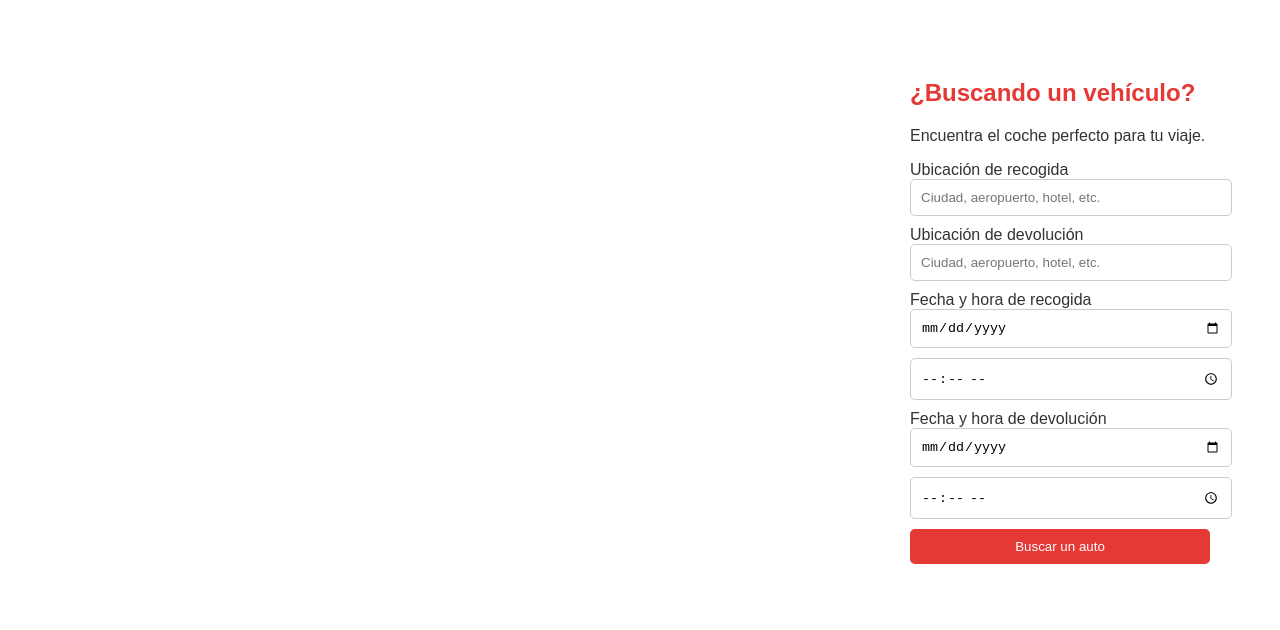
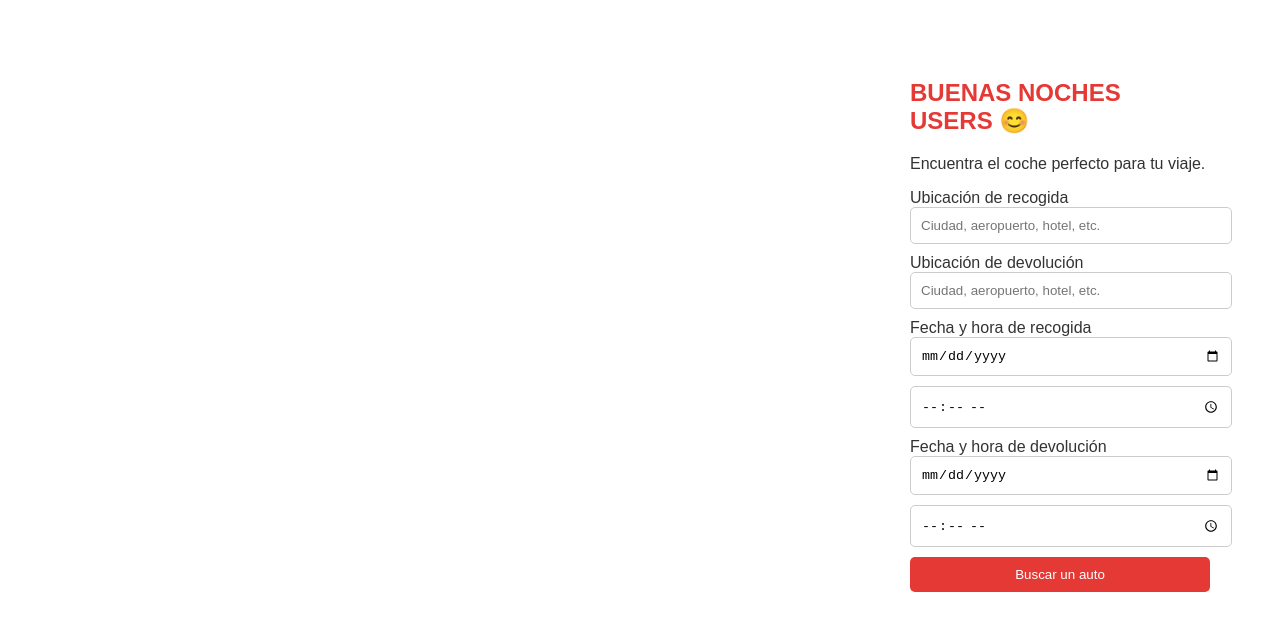
Before and after one commit to ServidorHRZ/repo, a plain HTML site: page index.html in a window 1280 px wide. Shown: the part 116-746 px from the top of the page. Drawn offline with Linux system fonts and the light colour scheme.

Commit message:
Update index.html

```diff
--- a/index.html
+++ b/index.html
@@ -51,7 +51,7 @@
 
         <!-- Formulario de búsqueda -->
         <div class="formulario-busqueda">
-            <h2>¿Buscando un vehículo?</h2>
+            <h2>BUENAS NOCHES USERS 😊</h2>
             <p>Encuentra el coche perfecto para tu viaje.</p>
 
             <form action="#" method="post">
```
